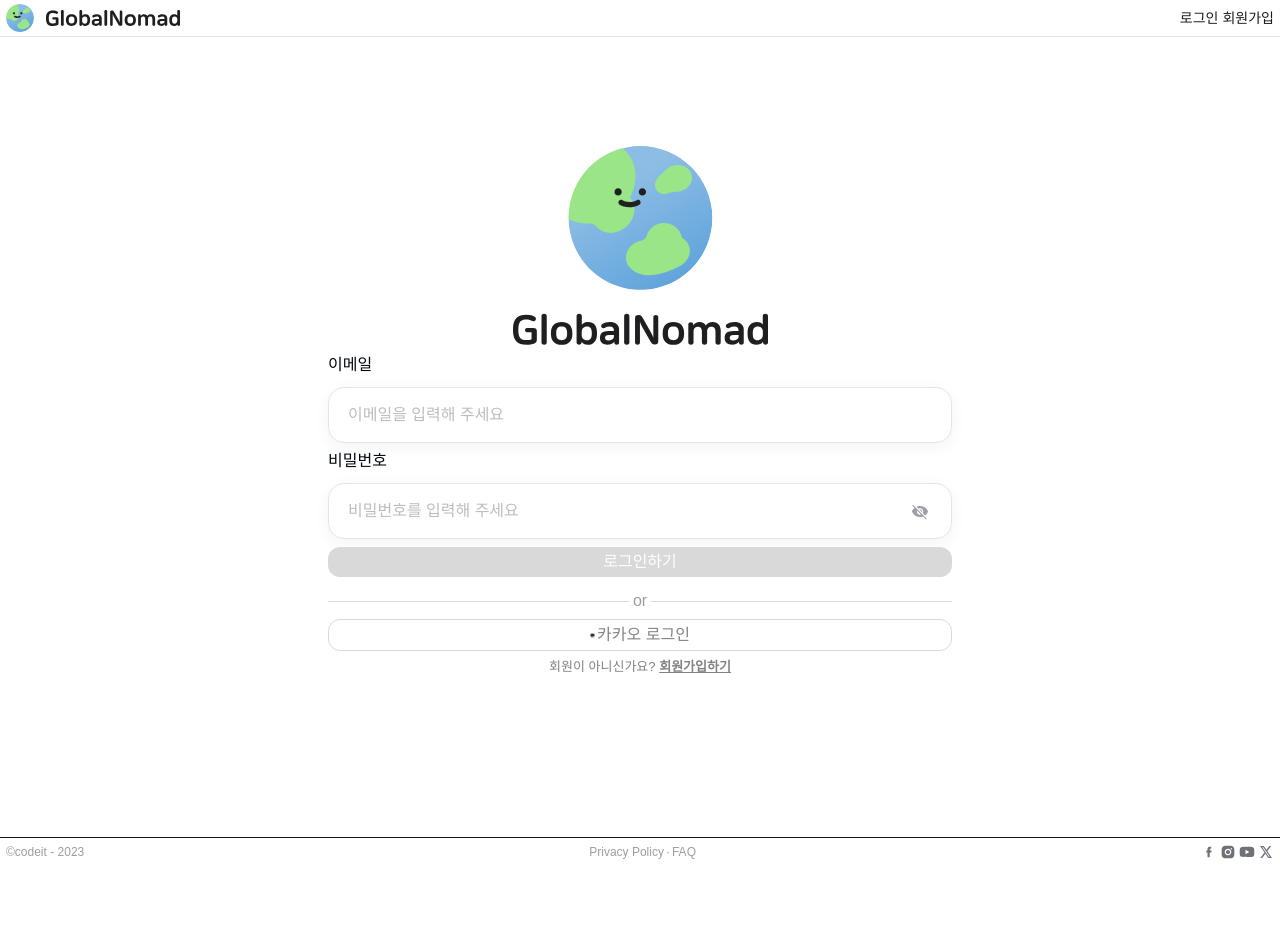
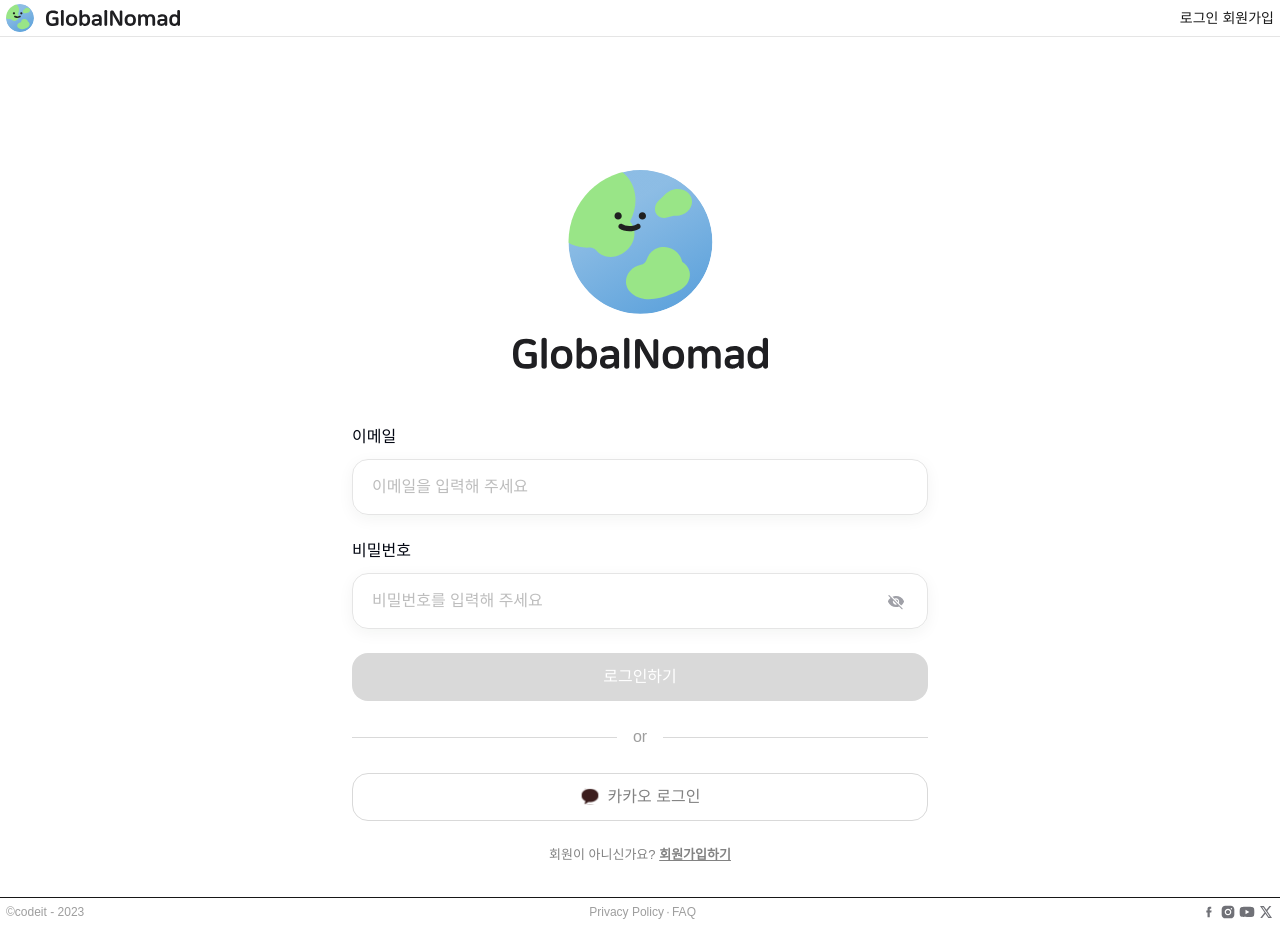
Before and after one commit to yuwonkyu/codenomad, a Next.js app: page /login in a window 1280 px wide. Before the commit the page ends 866 px from the top, so only its background shows below. Built offline with nearby package versions, Linux system fonts and the light colour scheme; a web font is replaced by a local one.

Commit message:
🎨style: 버튼 및 간격 스타일 수정

```diff
--- a/src/app/login/page.tsx
+++ b/src/app/login/page.tsx
@@ -29,11 +29,10 @@ const LoginPage = () => {
   };
 
   return (
-    <main className='min-h-screen flex justify-center px-1 pt-[60px] lg:pt-[100px]'>
+    <main className='min-h-screen flex justify-center px-1 pt-60 lg:pt-100'>
       <form
         onSubmit={handleSubmit}
-        className='w-full max-w-[376px] md:max-w-[640px] space-y-4 md:space-y-6
-                 bg-white p-6 md:p-8 rounded-[16px]'
+        className='w-full max-w-376 md:max-w-640 flex flex-col space-y-24 p-24 md:p-32 bg-white rounded-16'
       >
         {/* 로고 */}
         <div>
@@ -41,7 +40,7 @@ const LoginPage = () => {
             <img
               src='/icons/logoHorizon.svg'
               alt='GlobalNomad Logo'
-              className='mx-auto mb-8 w-[144px] md:w-[255px]'
+              className='mx-auto mb-32 w-144 md:w-255'
             />
           </Link>
         </div>
@@ -72,7 +71,7 @@ const LoginPage = () => {
 
         {/* 로그인 버튼 */}
         <button
-          className='w-full mt-2 py-3 rounded-[12px] text-white text-16-m bg-brand-blue disabled:bg-gray-300 cursor-pointer'
+          className='w-full h-48 rounded-[16px] text-white text-16-m bg-brand-blue disabled:bg-gray-300 cursor-pointer'
           disabled={!isFormValid}
           type='submit'
         >
@@ -80,15 +79,15 @@ const LoginPage = () => {
         </button>
 
         {/* or */}
-        <div className='flex items-center justify-center w-full my-6'>
+        <div className='flex items-center justify-center w-full'>
           <hr className='flex-grow border-t border-gray-300' />
-          <span className='px-4 text-16-m text-gray-500 whitespace-nowrap'>or</span>
+          <span className='px-16 text-16-m text-gray-500 whitespace-nowrap'>or</span>
           <hr className='flex-grow border-t border-gray-300' />
         </div>
 
         {/* 카카오 로그인 */}
-        <button className='w-full py-3 border border-gray-300 rounded-[12px] flex justify-center items-center text-gray-600 text-16-m'>
-          <img src='/icons/icon_kakao.svg' alt='kakaoicon' className='w-5 h-5 mr-2' />
+        <button className='w-full h-48 border border-gray-300 rounded-[16px] flex justify-center items-center text-gray-600 text-16-m'>
+          <img src='/icons/icon_kakao.svg' alt='kakaoicon' className='w-20 h-20 mr-8' />
           카카오 로그인
         </button>
 
```
